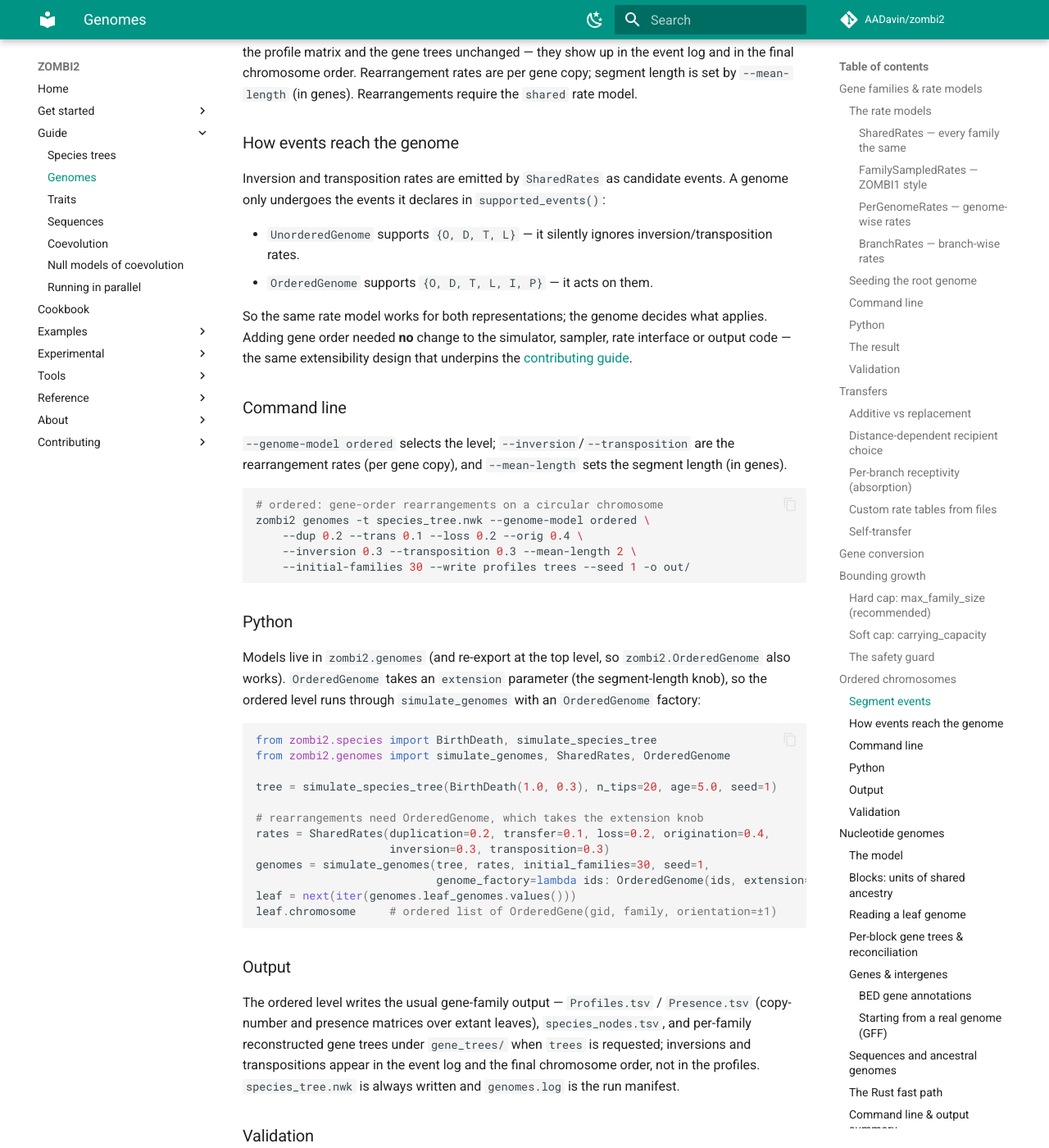
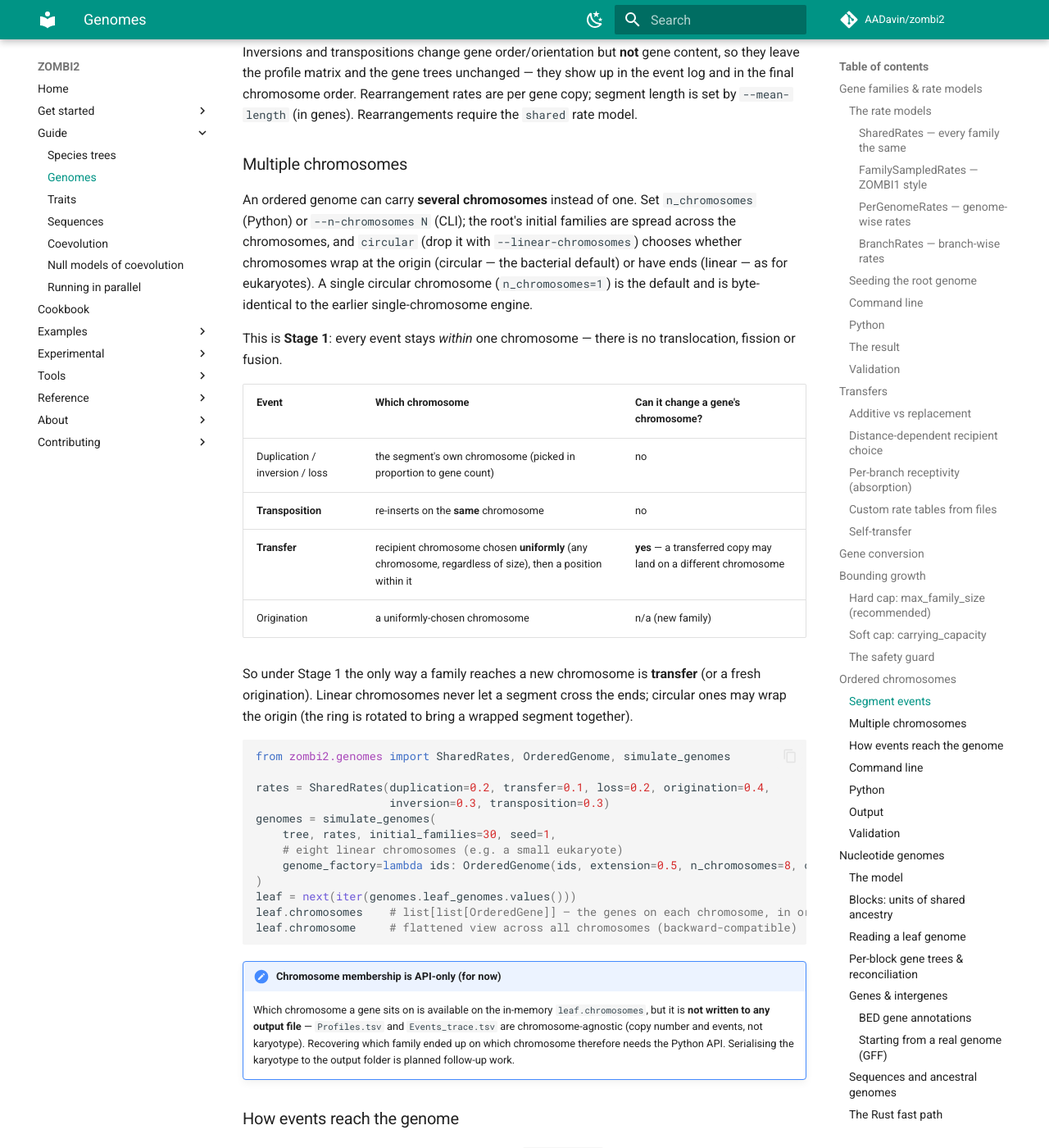
Before and after one commit to AADavin/zombi2, an MkDocs documentation site: the page built from docs/guide/genomes.md, in a window 1280 px wide and 1400 px high, scrolled down 13811 px. Shown: the whole window at 82% size. Built offline with MkDocs 1.6.1 and Material for MkDocs 9.7.7, drawn with Linux system fonts in a browser that asks for light colours; comment, search, counter and statistics services are not loaded; some of the changed text lies outside the part shown.

Commit message:
docs(ordered-genome): document multiple chromosomes + test cross-chromosome transfer & CLI
Close the gaps on the Stage-1 multichromosome feature:
- guide/manual/cli.md: new "Multiple chromosomes" sections covering n_chromosomes,
  circular vs linear, within-chromosome events vs transfer, with an honest note that
  the karyotype (which chromosome a gene sits on) is exposed via leaf.chromosomes in
  the Python API and is not written to the output files.
- tests/test_multichromosome.py: the previously-untested cross-chromosome transfer path
  (unit + end-to-end) and --n-chromosomes/--linear-chromosomes CLI wiring, incl. error paths.

Co-Authored-By: Claude Opus 4.8 <noreply@anthropic.com>

````diff
--- a/docs/guide/genomes.md
+++ b/docs/guide/genomes.md
@@ -505,7 +505,9 @@ operons, rearrangements) use **`OrderedGenome`**, the basic ZOMBI1 model: a circ
 chromosome of genes, each carrying a strand orientation, with no intergenic regions. Genes sit on
 an ordered, circular chromosome, and the chromosome evolves not just by gaining and losing genes but
 by *shuffling* them — inversions and transpositions rearrange contiguous segments so that gene
-**order** itself carries phylogenetic signal. Selecting the level is `--genome-model ordered`.
+**order** itself carries phylogenetic signal. Selecting the level is `--genome-model ordered`. A
+genome may hold a single chromosome (the default) or [several](#multiple-chromosomes), circular or
+linear.
 
 | Model | Substrate | Rearrangements | Reach for it when |
 | --- | --- | --- | --- |
@@ -535,6 +537,51 @@ Inversions and transpositions change gene order/orientation but **not** gene con
 they leave the profile matrix and the gene trees unchanged — they show up in the event log
 and in the final chromosome order. Rearrangement rates are per gene copy; segment length is set by
 `--mean-length` (in genes). Rearrangements require the `shared` rate model.
+
+### Multiple chromosomes
+
+An ordered genome can carry **several chromosomes** instead of one. Set `n_chromosomes` (Python) or
+`--n-chromosomes N` (CLI); the root's initial families are spread across the chromosomes, and
+`circular` (drop it with `--linear-chromosomes`) chooses whether chromosomes wrap at the origin
+(circular — the bacterial default) or have ends (linear — as for eukaryotes). A single circular
+chromosome (`n_chromosomes=1`) is the default and is byte-identical to the earlier
+single-chromosome engine.
+
+This is **Stage 1**: every event stays *within* one chromosome — there is no translocation, fission
+or fusion.
+
+| Event | Which chromosome | Can it change a gene's chromosome? |
+|---|---|---|
+| Duplication / inversion / loss | the segment's own chromosome (picked in proportion to gene count) | no |
+| **Transposition** | re-inserts on the **same** chromosome | no |
+| **Transfer** | recipient chromosome chosen **uniformly** (any chromosome, regardless of size), then a position within it | **yes** — a transferred copy may land on a different chromosome |
+| Origination | a uniformly-chosen chromosome | n/a (new family) |
+
+So under Stage 1 the only way a family reaches a new chromosome is **transfer** (or a fresh
+origination). Linear chromosomes never let a segment cross the ends; circular ones may wrap the
+origin (the ring is rotated to bring a wrapped segment together).
+
+```python
+from zombi2.genomes import SharedRates, OrderedGenome, simulate_genomes
+
+rates = SharedRates(duplication=0.2, transfer=0.1, loss=0.2, origination=0.4,
+                    inversion=0.3, transposition=0.3)
+genomes = simulate_genomes(
+    tree, rates, initial_families=30, seed=1,
+    # eight linear chromosomes (e.g. a small eukaryote)
+    genome_factory=lambda ids: OrderedGenome(ids, extension=0.5, n_chromosomes=8, circular=False),
+)
+leaf = next(iter(genomes.leaf_genomes.values()))
+leaf.chromosomes    # list[list[OrderedGene]] — the genes on each chromosome, in order
+leaf.chromosome     # flattened view across all chromosomes (backward-compatible)
+```
+
+!!! note "Chromosome membership is API-only (for now)"
+    Which chromosome a gene sits on is available on the in-memory `leaf.chromosomes`, but it is
+    **not written to any output file** — `Profiles.tsv` and `Events_trace.tsv` are
+    chromosome-agnostic (copy number and events, not karyotype). Recovering which family ended up on
+    which chromosome therefore needs the Python API. Serialising the karyotype to the output folder
+    is planned follow-up work.
 
 ### How events reach the genome
 
@@ -589,7 +636,9 @@ The ordered level writes the usual gene-family output — `Profiles.tsv` / `Pres
 and presence matrices over extant leaves), `species_nodes.tsv`, and per-family reconstructed gene
 trees under `gene_trees/` when `trees` is requested; inversions and transpositions appear in the event
 log and the final chromosome order, not in the profiles. `species_tree.nwk` is always written and
-`genomes.log` is the run manifest.
+`genomes.log` is the run manifest. With [multiple chromosomes](#multiple-chromosomes) the karyotype
+(which chromosome each gene sits on) lives on `leaf.chromosomes` in the Python API and is not part of
+the written output.
 
 ### Validation
 
````
Also changed, not shown: docs/cli.md (+2 -0 lines), manual/chapters/10-ordered-genomes.md (+40 -0 lines), 1 other file.
